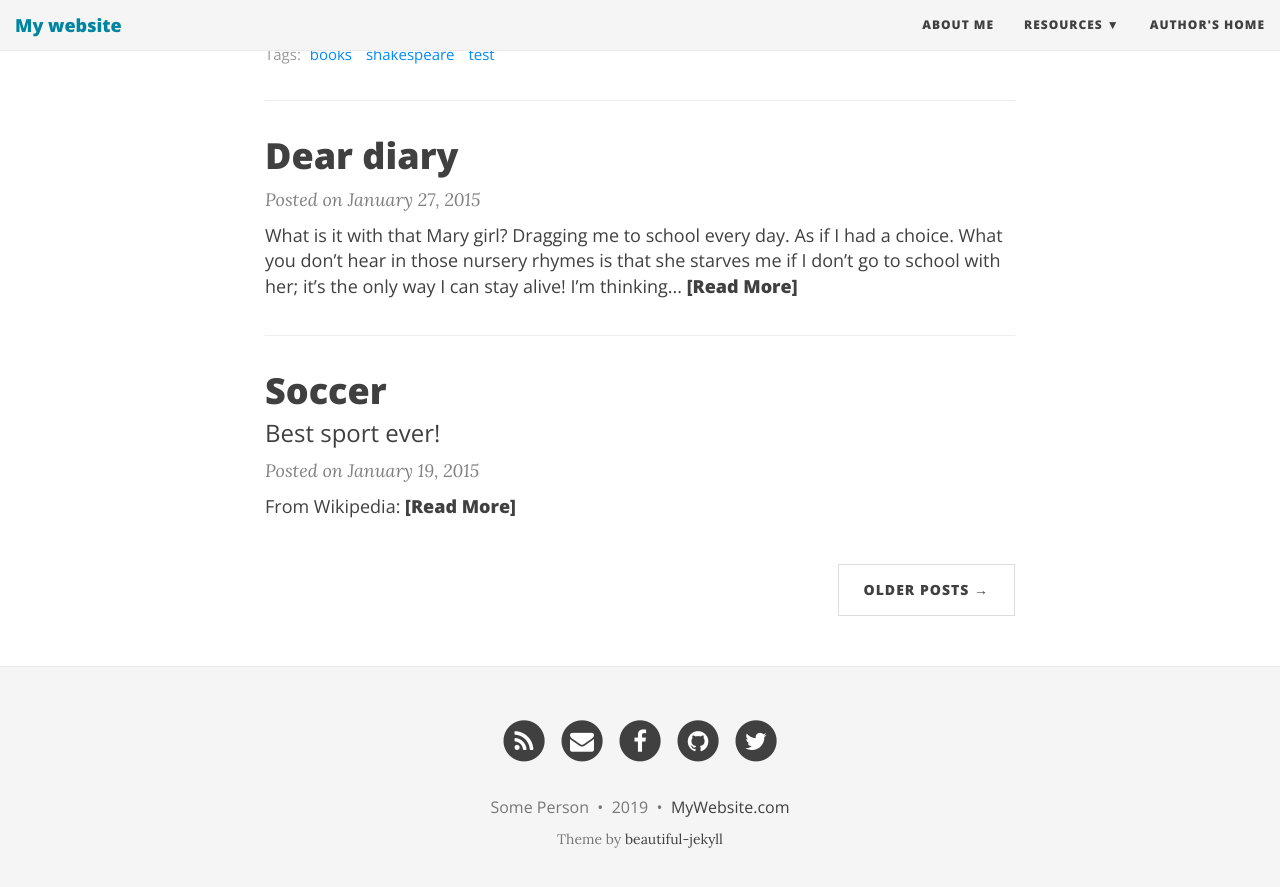
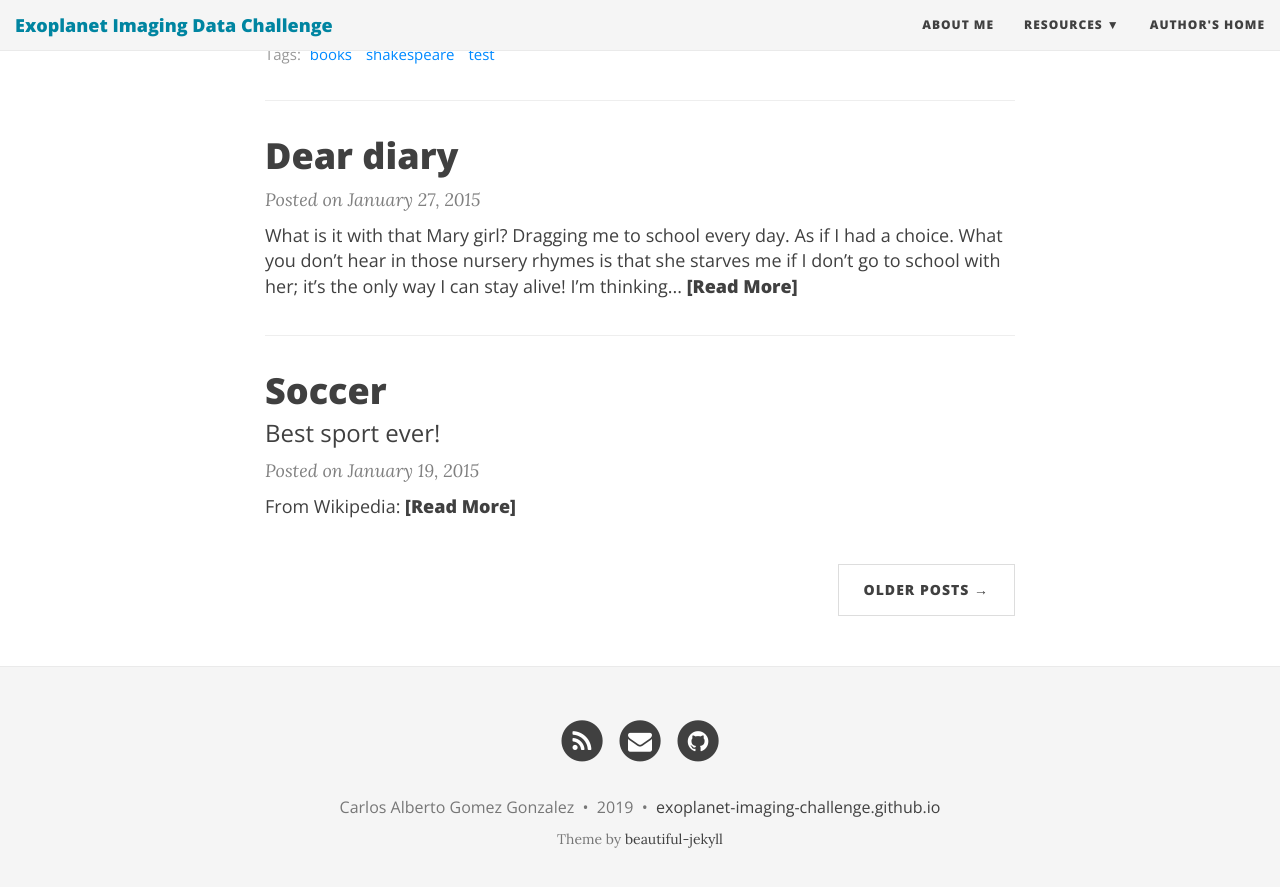
Before and after one commit to exoplanet-imaging-challenge/exoplanet-imaging-challenge.github.io, a Jekyll site: the page built from index.html, in a window 1280 px wide and 900 px high, scrolled down 1134 px. Shown: the top 887 px of the window. Built offline with Jekyll 4.4.1, drawn with Linux system fonts in a browser that asks for light colours; nearby versions of some CDN libraries; the list of posts is cut into pages by our own code.

Commit message:
updating config

```diff
--- a/_config.yml
+++ b/_config.yml
@@ -4,7 +4,7 @@
 # baseurl is the website's URL without the hostname
 
 # If you are building a simple GitHub user page (https://username.github.io) then use these settings:
-url: "https://username.github.io"
+url: "https://exoplanet-imaging-challenge.github.io"
 baseurl: ""
 
 # If you are building a GitHub project page then use these settings:
@@ -14,10 +14,10 @@ baseurl: ""
 # Of course don't forget to change the username and projectname to YOUR username and project
 
 # Name of website
-title: My website
+title: Exoplanet Imaging Data Challenge
 
 # Short description of your site
-description: A virtual proof that name is awesome!
+description: Community-wide data challenge for high-contrast imaging data processing and the comparison of exoplanet direct detection algorithms
 
 # --- Navigation bar options --- #
 
@@ -32,7 +32,7 @@ navbar-links:
 
 # Image to show in the navigation bar - image must be a square (width = height)
 # Remove this parameter if you don't want an image in the navbar
-avatar: "/img/avatar-icon.png"
+avatar: "/img/challenge_logo_lowres.png"
 
 # If you want to have an image logo in the top-left corner instead of the title text,
 # then specify the following parameter
@@ -64,7 +64,7 @@ footer-link-col: "#404040"
 # Change all these values or delete the ones you don't want.
 # Important: you must keep the "name" parameter, everything else you can remove
 author:
-  name: Some Person
+  name: Carlos Alberto Gomez Gonzalez
 
 # Select your active Social Network Links.
 # Uncomment the links you want to show in the footer and add your information to each link.
@@ -72,10 +72,10 @@ author:
 # If you want to add a new link that isn't here, you'll need to also edit the file _data/SocialNetworks.yml
 social-network-links:
   rss: true
-  email: "someone@example.com"
-  facebook: daattali
-  github: daattali
-  twitter: daattali
+  email: "carlosgg33@gmail.com"
+#  facebook: daattali
+  github: exoplanet-imaging-challenge
+#  twitter: daattali
 #  reddit: yourname
 #  google-plus: +DeanAttali
 #  linkedin: daattali
@@ -99,7 +99,7 @@ share-links-active:
 
 # How to display the link to the website in the footer
 # Remove this if you don't want a link in the footer
-url-pretty: "MyWebsite.com"  # eg. "deanattali.com/beautiful-jekyll"
+url-pretty: "exoplanet-imaging-challenge.github.io"  # eg. "deanattali.com/beautiful-jekyll"
 
 # --- Web Statistics Section --- #
 
@@ -107,7 +107,7 @@ url-pretty: "MyWebsite.com"  # eg. "deanattali.com/beautiful-jekyll"
 #gtag: ""
 
 # Fill in your Google Analytics ID to track your website using GA
-#google_analytics: ""
+google_analytics: "UA-84473187-3"
 
 # Google Tag Manager ID
 #gtm: ""
@@ -158,7 +158,7 @@ title-separator: "-"
 # --- Don't need to touch anything below here (but you can if you want) --- #
 
 # Output options (more information on Jekyll's site)
-timezone: "America/Vancouver"
+timezone: "Europe/Paris"
 markdown: kramdown
 highlighter: rouge
 permalink: /:year-:month-:day-:title/
```
